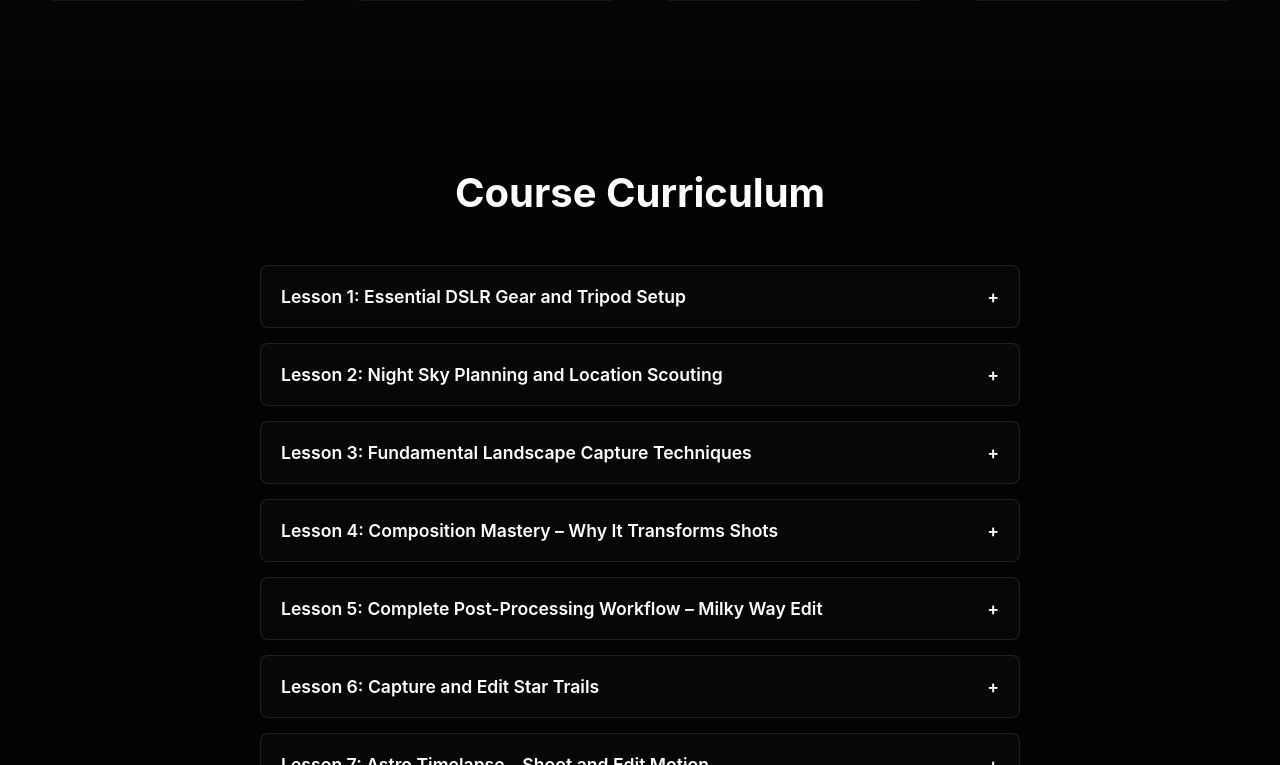
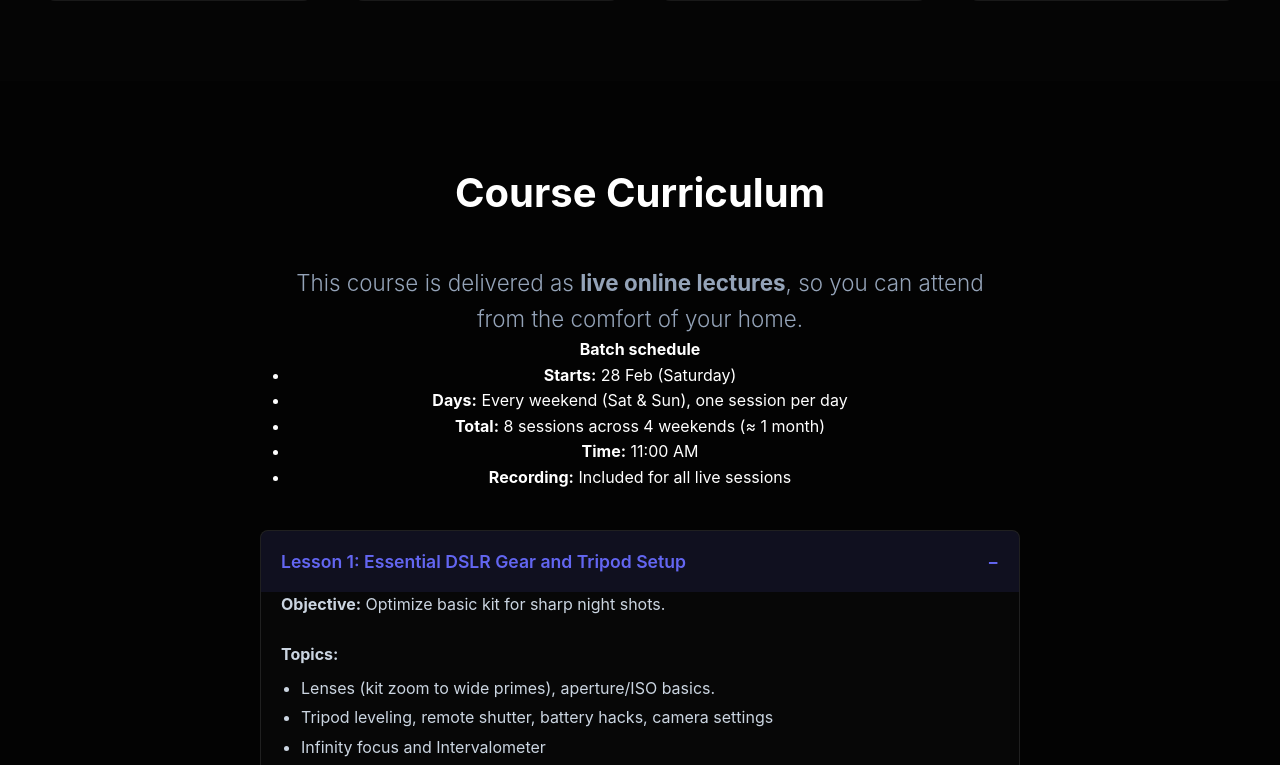
Before and after one commit to psaundalkar/portfolio, a React (Vite) app: page /course/masterclass in a window 1280 px wide. Shown: the part 1814-2579 px from the top of the page. Built offline with nearby package versions, Linux system fonts and the light colour scheme.

Commit message:
Improve schedule section and auto-expand curriculum

```diff
--- a/src/pages/CoursePage.jsx
+++ b/src/pages/CoursePage.jsx
@@ -1,4 +1,4 @@
-import React, { useState, useEffect } from 'react';
+import React, { useState, useEffect, useRef } from 'react';
 import { Link, useParams, useNavigate } from 'react-router-dom';
 import { motion, AnimatePresence } from 'framer-motion';
 import { courses, courseList } from '../data/courses';
@@ -11,11 +11,40 @@ const CoursePage = () => {
     const course = slug && courses[slug] ? courses[slug] : null;
     const [expandedLesson, setExpandedLesson] = useState(null);
     const [showEnrollmentModal, setShowEnrollmentModal] = useState(false);
+    const curriculumRef = useRef(null);
+    const didAutoExpandRef = useRef(false);
 
     // Always scroll to top when navigating to a course page
     useEffect(() => {
         window.scrollTo({ top: 0, left: 0, behavior: 'instant' });
     }, [slug]);
+
+    useEffect(() => {
+        didAutoExpandRef.current = false;
+        setExpandedLesson(null);
+    }, [slug]);
+
+    useEffect(() => {
+        if (!course || !curriculumRef.current) return;
+        if (!('IntersectionObserver' in window)) return;
+
+        const observer = new IntersectionObserver(
+            (entries) => {
+                const entry = entries[0];
+                if (!entry?.isIntersecting) return;
+                if (didAutoExpandRef.current) return;
+                if (expandedLesson !== null) return;
+                if (!course.curriculum?.length) return;
+
+                didAutoExpandRef.current = true;
+                setExpandedLesson(course.curriculum[0].id);
+            },
+            { threshold: 0.2 }
+        );
+
+        observer.observe(curriculumRef.current);
+        return () => observer.disconnect();
+    }, [course, expandedLesson]);
 
     const toggleLesson = (id) => {
         setExpandedLesson(expandedLesson === id ? null : id);
@@ -154,8 +183,39 @@ const CoursePage = () => {
                 </div>
             </section>
 
-            <section className="course-curriculum">
+            <section className="course-curriculum" ref={curriculumRef}>
                 <h2>Course Curriculum</h2>
+                {course.slug === 'masterclass' ? (
+                    <div className="examples-intro">
+                        <p>
+                            This course is delivered as <strong>live online lectures</strong>, so you can attend from the comfort of your home.
+                        </p>
+                        <div>
+                            <strong>Batch schedule</strong>
+                            <ul>
+                                <li><strong>Starts:</strong> 28 Feb (Saturday)</li>
+                                <li><strong>Days:</strong> Every weekend (Sat &amp; Sun), one session per day</li>
+                                <li><strong>Total:</strong> 8 sessions across 4 weekends (≈ 1 month)</li>
+                                <li><strong>Time:</strong> 11:00 AM</li>
+                                <li><strong>Recording:</strong> Included for all live sessions</li>
+                            </ul>
+                        </div>
+                    </div>
+                ) : course.slug === 'mobile' ? (
+                    <div className="examples-intro">
+                        <p>
+                            This course is delivered as a <strong>live online lecture</strong>, so you can attend from the comfort of your home.
+                        </p>
+                        <div>
+                            <strong>Batch schedule</strong>
+                            <ul>
+                                <li><strong>Date:</strong> 1 Mar (Sunday)</li>
+                                <li><strong>Time:</strong> 4:00 PM</li>
+                                <li><strong>Duration:</strong> 1 to 1.5 hours (single session)</li>
+                            </ul>
+                        </div>
+                    </div>
+                ) : null}
                 <div className="accordion-container">
                     {course.curriculum.map((lesson) => (
                         <div key={lesson.id} className="accordion-item">
```
Also changed, not shown: api/verify-payment.js (+35 -9 lines).
